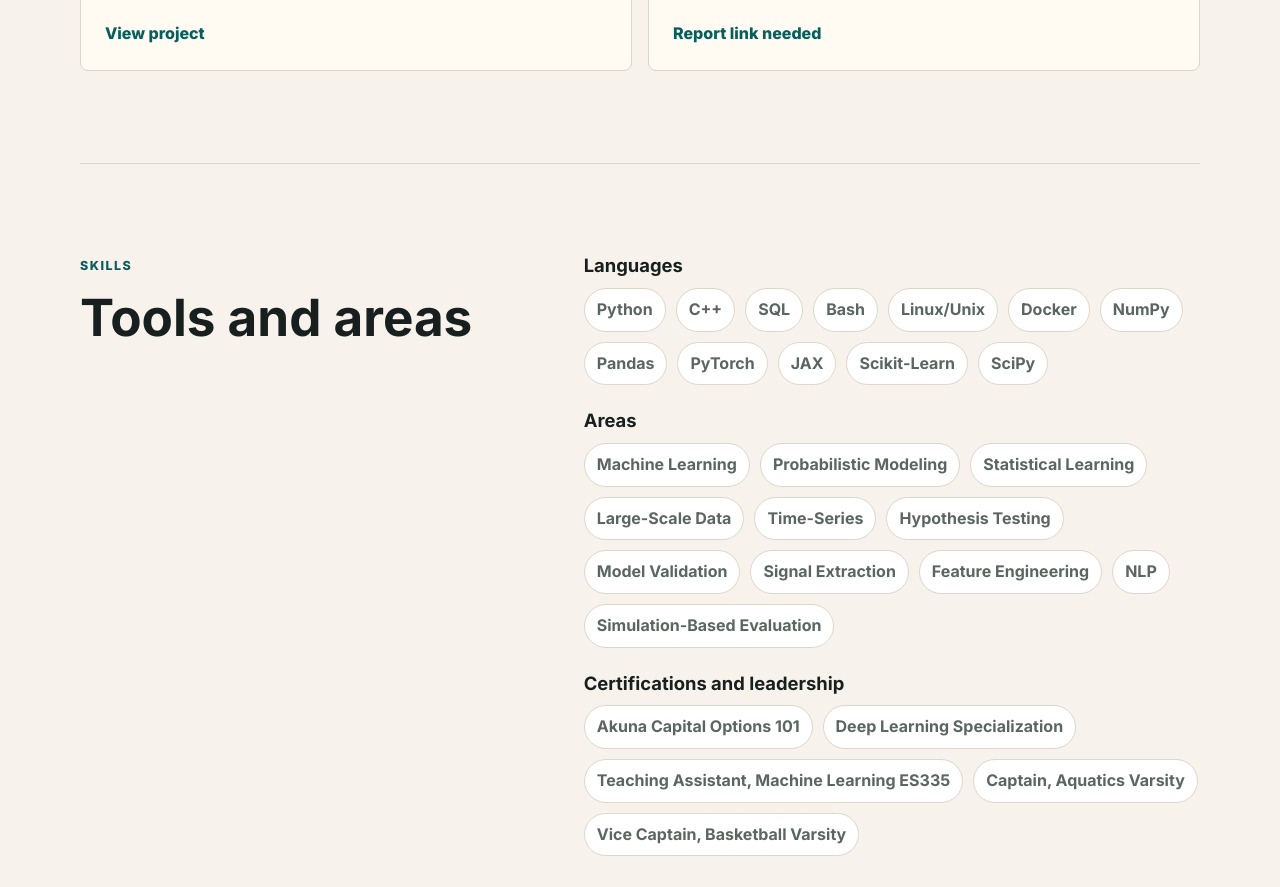
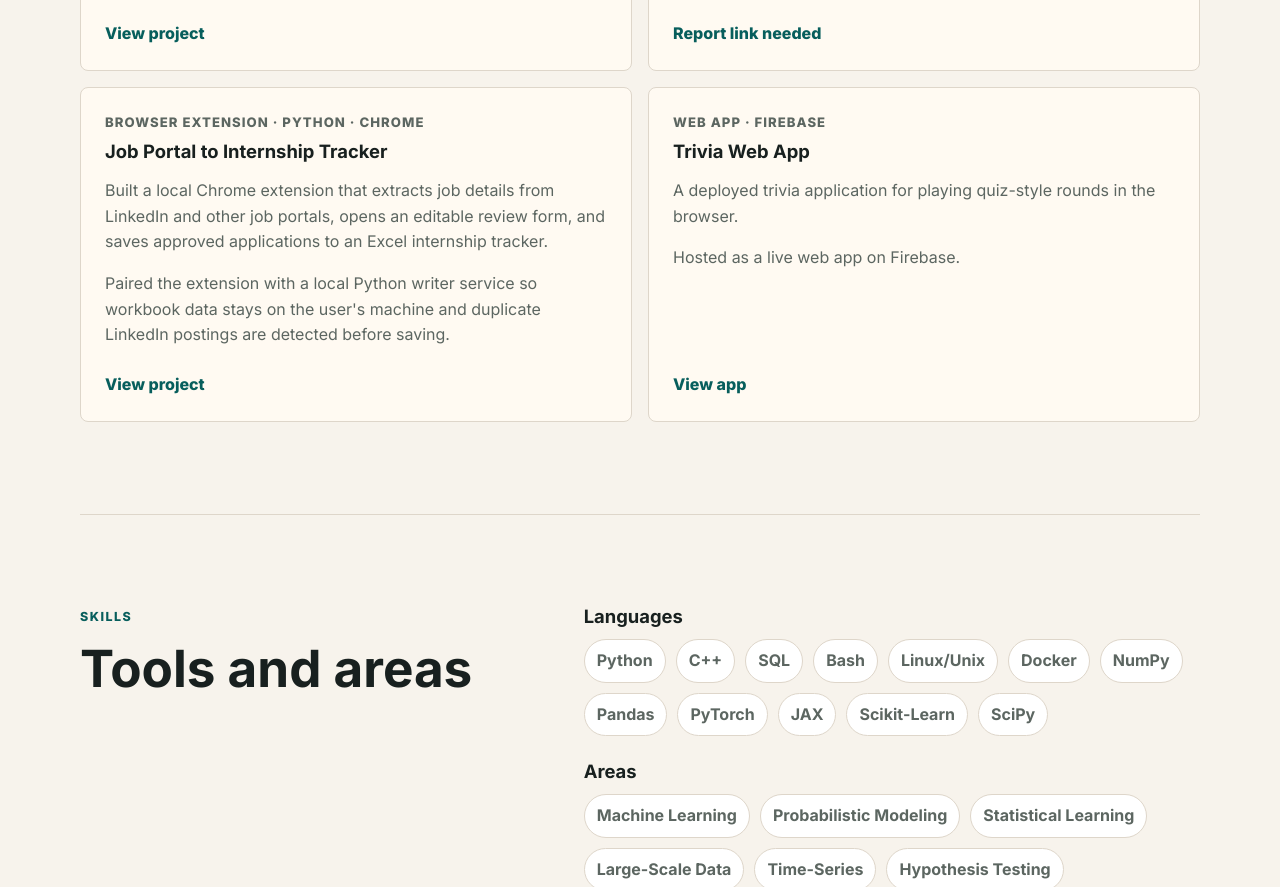
Before and after one commit to Kalash0309/personal-website, a plain HTML site: page index.html in a window 1280 px wide. Shown: the part 3353-4240 px from the top of the page. Drawn offline with Linux system fonts and the light colour scheme.

Commit message:
Add project links

```diff
--- a/index.html
+++ b/index.html
@@ -201,6 +201,39 @@
             </div>
             <span class="project-note">Report link needed</span>
           </article>
+          <article class="project-card">
+            <div>
+              <p class="item-meta">Browser Extension · Python · Chrome</p>
+              <h3>Job Portal to Internship Tracker</h3>
+              <p>
+                Built a local Chrome extension that extracts job details from LinkedIn and other job
+                portals, opens an editable review form, and saves approved applications to an Excel
+                internship tracker.
+              </p>
+              <p>
+                Paired the extension with a local Python writer service so workbook data stays on the
+                user's machine and duplicate LinkedIn postings are detected before saving.
+              </p>
+            </div>
+            <a href="https://github.com/Kalash0309/linkedin-sheet-extension" target="_blank" rel="noreferrer">
+              View project
+            </a>
+          </article>
+          <article class="project-card">
+            <div>
+              <p class="item-meta">Web App · Firebase</p>
+              <h3>Trivia Web App</h3>
+              <p>
+                A deployed trivia application for playing quiz-style rounds in the browser.
+              </p>
+              <p>
+                Hosted as a live web app on Firebase.
+              </p>
+            </div>
+            <a href="https://triviawebapp-5ff83.web.app" target="_blank" rel="noreferrer">
+              View app
+            </a>
+          </article>
         </div>
       </section>
 
```
